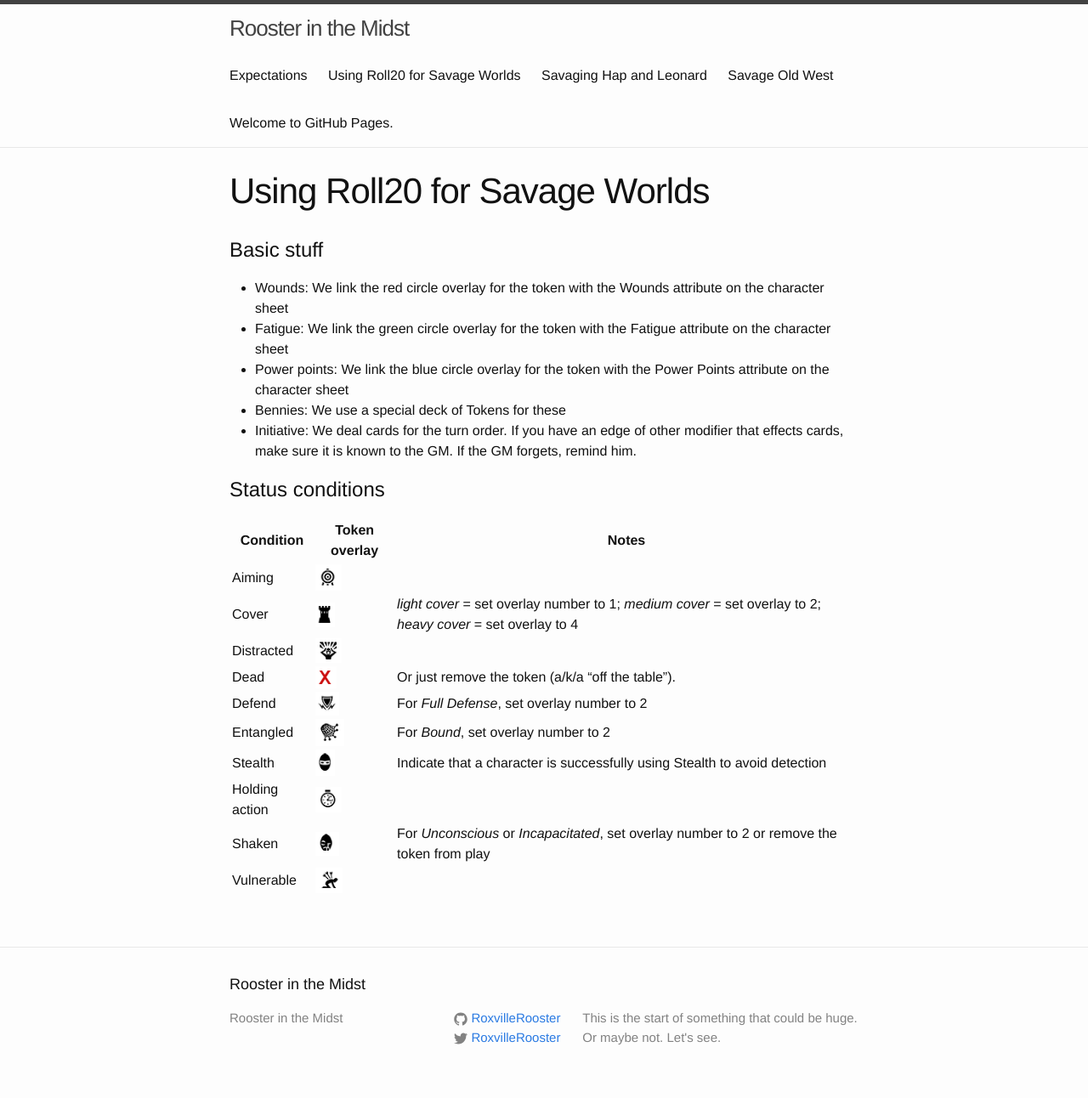
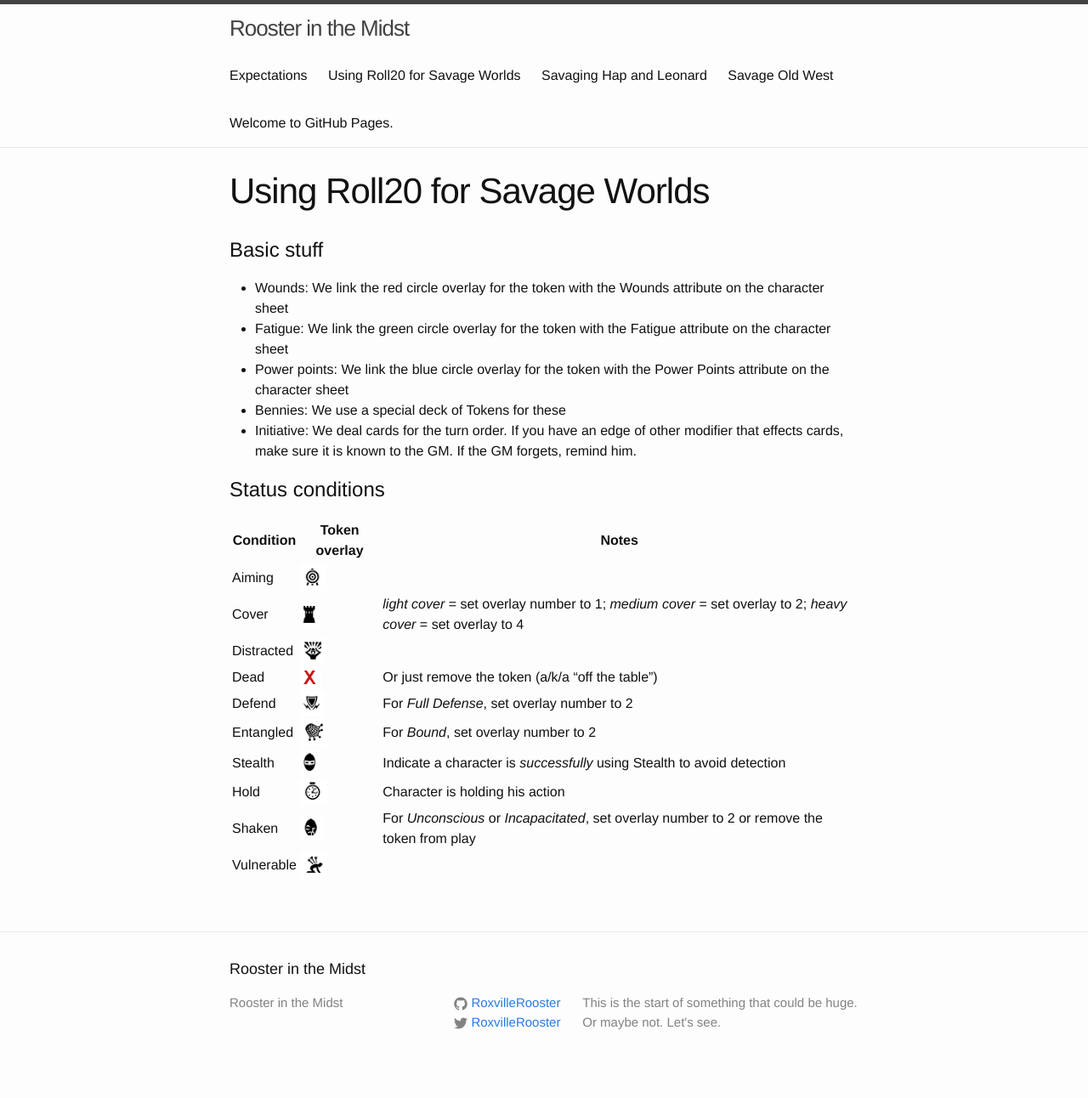
Before and after one commit to achall36/RoxvilleRooster.github.io, a Jekyll site: the page built from roll20_savage_worlds.md, in a window 1280 px wide. Shown: the whole page at 85% size. Built offline with Jekyll 4.4.1, drawn with Linux system fonts in a browser that asks for light colours.

Commit message:
Update roll20_savage_worlds.md

```diff
--- a/roll20_savage_worlds.md
+++ b/roll20_savage_worlds.md
@@ -20,10 +20,10 @@
 | Aiming | ![Aim](/images/roll20/target.PNG "Aiming") |   |
 | Cover | ![Cover](/images/roll20/tower.PNG "Cover") |  *light cover* = set overlay number to 1; *medium cover* = set overlay to 2; *heavy cover* = set overlay to 4 |
 | Distracted | ![Distracted](/images/roll20/screaming_brain.PNG "Distracted") |   |
-| Dead | ![Dead](/images/roll20/red_x.PNG "Dead")  | Or just remove the token (a/k/a "off the table").  |
+| Dead | ![Dead](/images/roll20/red_x.PNG "Dead")  | Or just remove the token (a/k/a "off the table")  |
 | Defend | ![Defending](/images/roll20/shield.PNG "Defending") | For *Full Defense*, set overlay number to 2 |
 | Entangled | ![Entangled](/images/roll20/net.PNG "Entangled") | For *Bound*, set overlay number to 2 |
-| Stealth | ![Stealth](/images/roll20/ninja.PNG "Stealth") | Indicate that a character is successfully using Stealth to avoid detection |
-| Holding action | ![Hold](/images/roll20/time.PNG "Hold") |  |
+| Stealth | ![Stealth](/images/roll20/ninja.PNG "Stealth") | Indicate a character is *successfully* using Stealth to avoid detection |
+| Hold | ![Hold](/images/roll20/time.PNG "Hold") | Character is holding his action |
 | Shaken | ![Shaken](/images/roll20/melty_face.PNG "Shaken") | For *Unconscious* or *Incapacitated*, set overlay number to 2 or remove the token from play |
 | Vulnerable | ![Vulnerable](/images/roll20/arrows_in_back.PNG "Vulnerable") |   |
```
